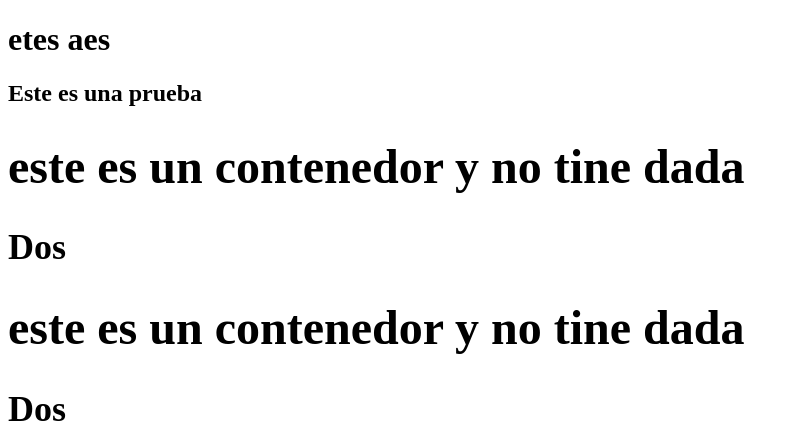
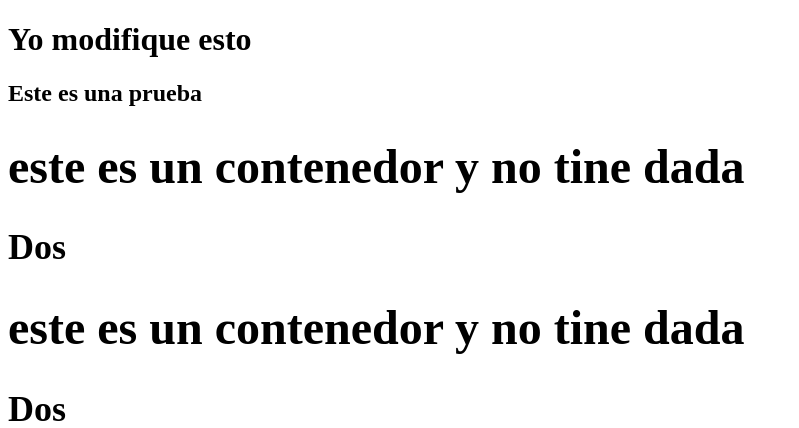
Before and after one commit to Mahynlo/Prueba_1, a PHP site: page / in a window 1280 px wide. Shown: the top 428 px of the page, without its empty margins (0-799 px from the left). Run offline with PHP 8.4, Linux system fonts and the light colour scheme.

Commit message:
Modifique un titulo

```diff
--- a/index.php
+++ b/index.php
@@ -6,7 +6,7 @@
     <meta name="viewport" content="width=device-width, initial-scale=1.0">
     <title>L pruebas de la verdad </title>
 
-    <h1>etes aes<h1>
+    <h1>Yo modifique esto<h1>
     <h2>Este es una prueba<h2>
 
         <div><h1>este es un contenedor y  no tine dada<h1>
```
